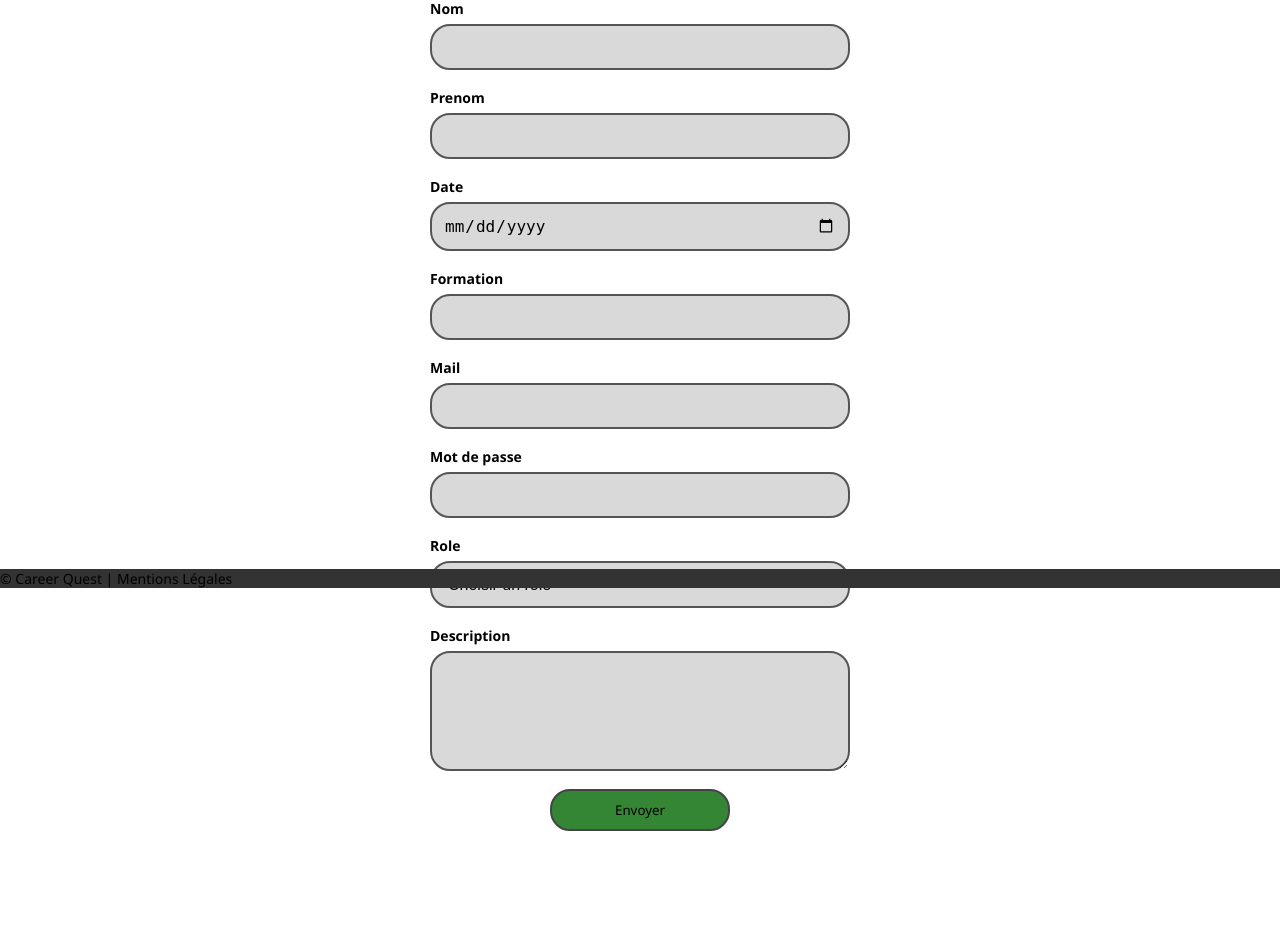
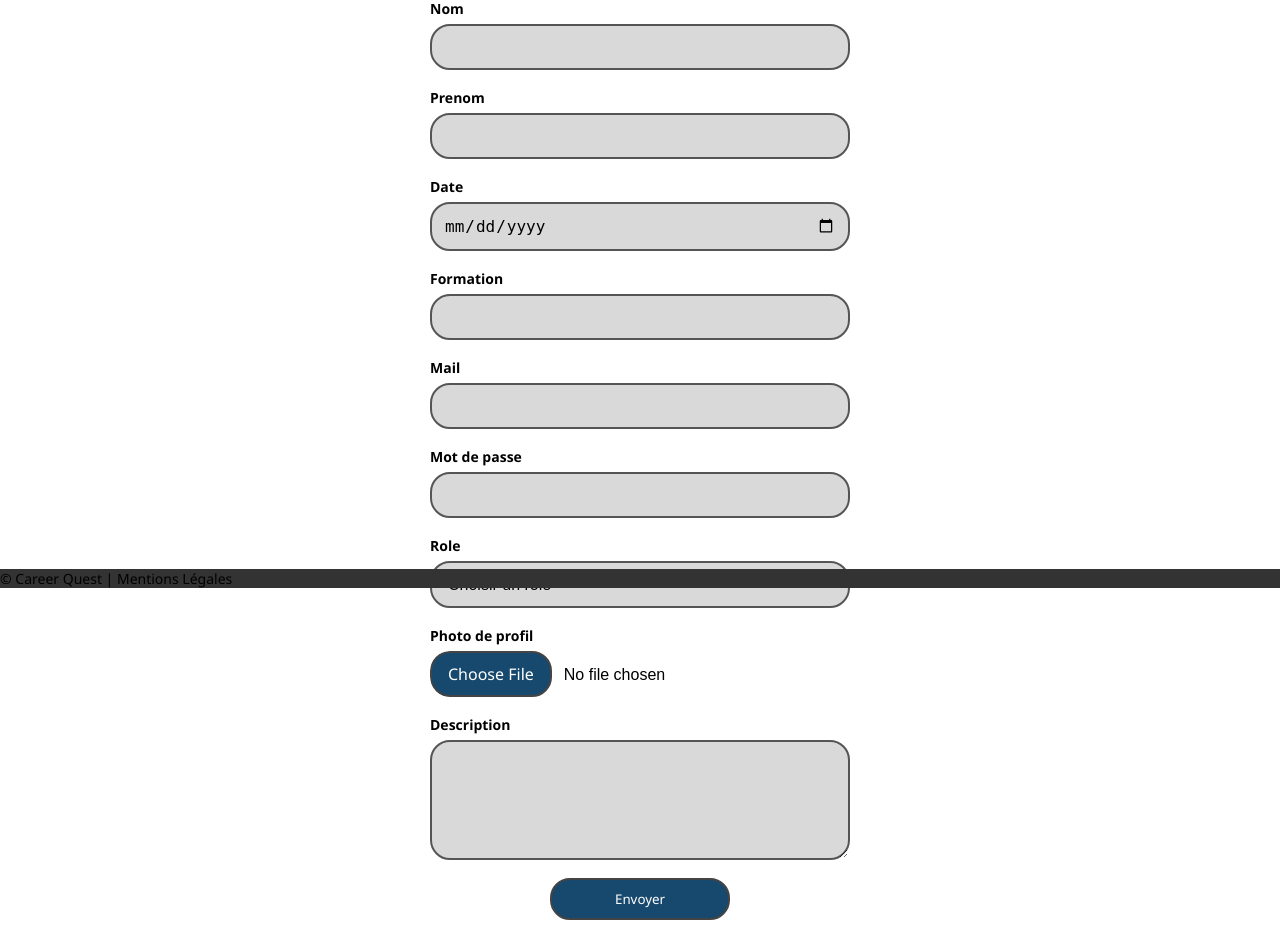
Before and after one commit to Mitakode/Projet-Web-G1, a PHP site: page /create_user.html in a window 1280 px wide. Shown: the part 212-1156 px from the top of the page. Before the commit the page ends 1043 px from the top, so only its background shows below. Run offline with PHP 8.4, Linux system fonts and the light colour scheme.

Commit message:
Ajout de l'input pour photo de profil + Modification des couleurs

```diff
--- a/front/create_user.html
+++ b/front/create_user.html
@@ -63,6 +63,10 @@
             </select>
         </div>
         <div>
+            <label for="photo-profil">Photo de profil</label>
+            <input type="file" id="photo-profil" name="photo_profil" accept="image/*"/>
+        </div>
+        <div>
             <label for="description">Description</label>
             <textarea id="description" name="description" rows="4" required></textarea>
         </div>
--- a/front/create_user_style.css
+++ b/front/create_user_style.css
@@ -55,6 +55,27 @@ main {
     outline: none;
 }
 
+.create-user-form input[type="file"] {
+    background-color: transparent;
+    padding: 0;
+    border: none;
+}
+
+.create-user-form input[type="file"]::file-selector-button {
+    padding: 10px 16px;
+    border: 2px solid #444;
+    border-radius: 20px;
+    background: #17496E;
+    color: #ffffff;
+    cursor: pointer;
+    font-family: "Segoe UI", sans-serif;
+    margin-right: 12px;
+}
+
+.create-user-form input[type="file"]::file-selector-button:hover {
+    background: #123b58;
+}
+
 .create-user-form textarea {
     resize: vertical;
     min-height: 120px;
@@ -64,8 +85,8 @@ main {
     padding: 10px 18px;
     border: 2px solid #444;
     border-radius: 20px;
-    background: #348635;
-    color: #000000;
+    background: #17496E;
+    color: #ffffff;
     cursor: pointer;
     width: 180px;
     font-family: "Segoe UI", sans-serif;
@@ -73,5 +94,5 @@ main {
 }
 
 .create-user-form button:hover {
-    background: #2c6f2d;
+    background: #123b58;
 }
```
